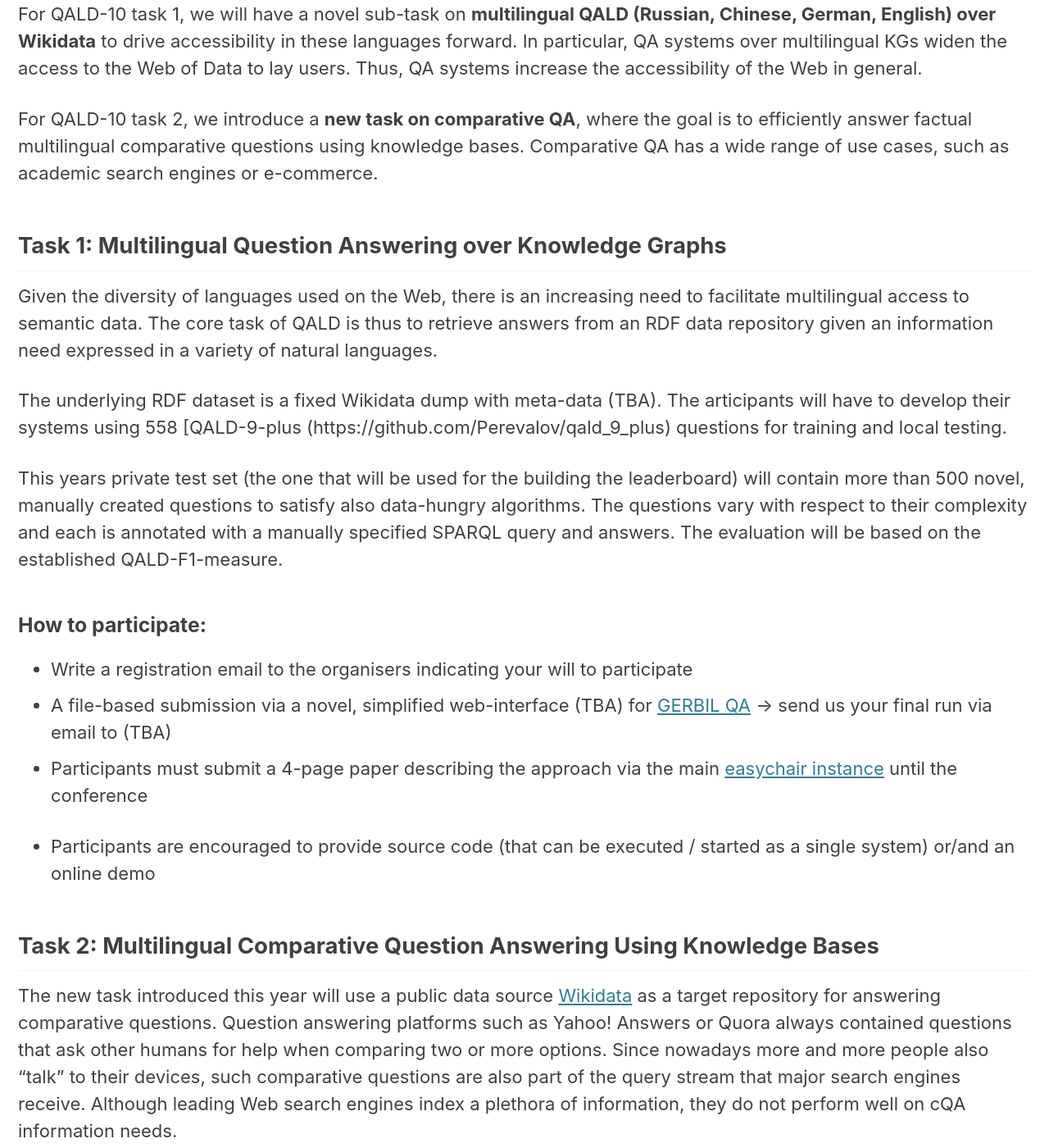
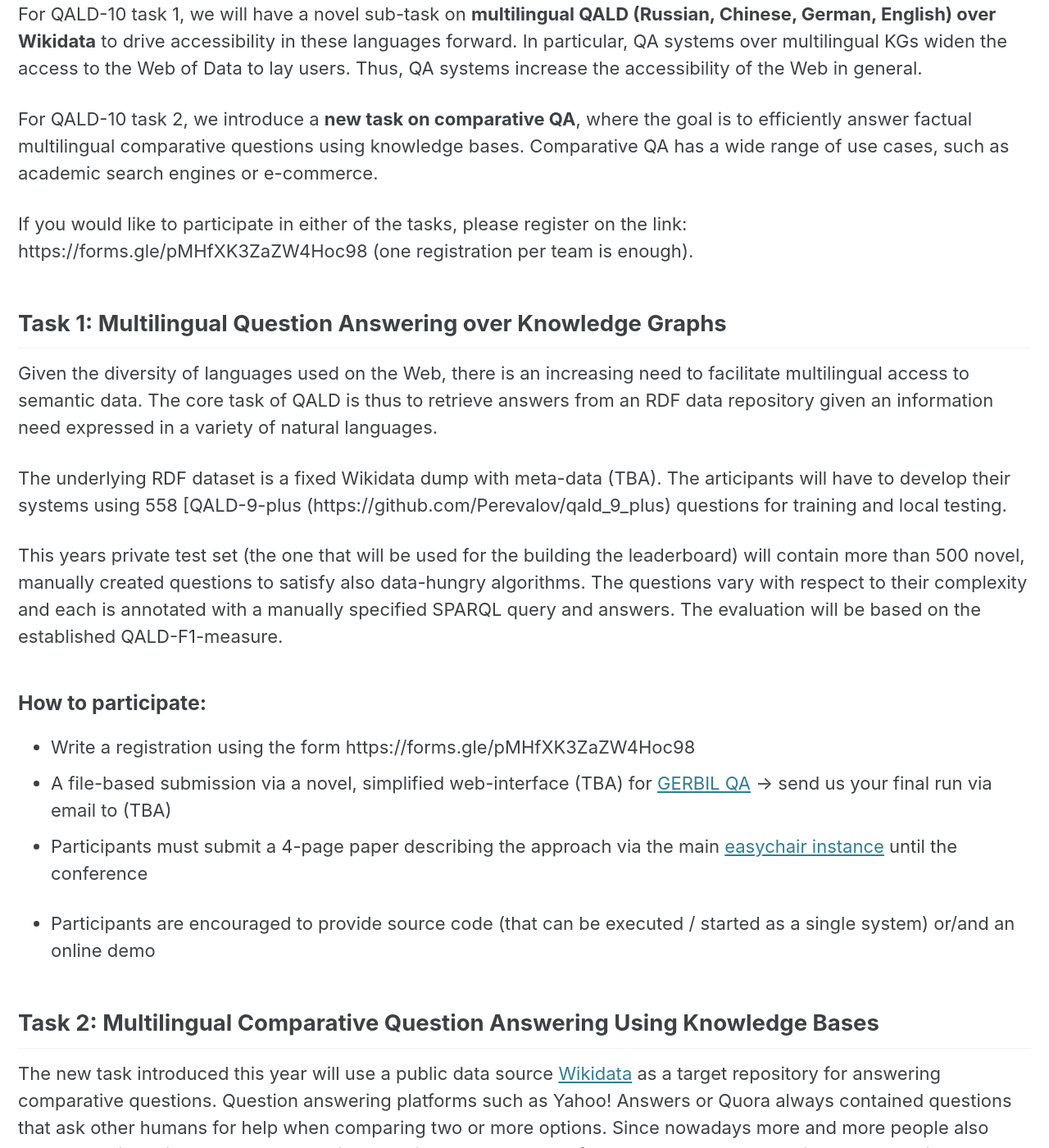
Before and after one commit to semantic-systems/nliwod-workshop, a Jekyll site: the page built from challenge.md, in a window 1280 px wide and 1400 px high, scrolled down 548 px. Shown: the whole window at 82% size. Built offline with Jekyll 4.4.1, drawn with Linux system fonts in a browser that asks for light colours; cached includes are drawn as plain includes; some of the changed text lies outside the part shown.

Commit message:
Update challenge.md

```diff
--- a/challenge.md
+++ b/challenge.md
@@ -13,6 +13,8 @@ For QALD-10 task 1, we will have a novel sub-task on **multilingual QALD (Russia
 
 For QALD-10 task 2, we introduce a **new task on comparative QA**, where the goal is to efficiently answer factual multilingual comparative questions using knowledge bases. Comparative QA has a wide range of use cases, such as academic search engines or e-commerce.
 
+If you would like to participate in either of the tasks, please register on the link: https://forms.gle/pMHfXK3ZaZW4Hoc98 (one registration per team is enough).
+
 ## Task 1: Multilingual Question Answering over Knowledge Graphs
 
 Given the diversity of languages used on the Web, there is an increasing need to facilitate multilingual access to semantic data. The core task of QALD is thus to retrieve answers from an RDF data repository given an information need expressed in a variety of natural languages.
@@ -22,7 +24,7 @@ The underlying RDF dataset is a fixed Wikidata dump with meta-data (TBA). The ar
 This years private test set (the one that will be used for the building the leaderboard) will contain more than 500 novel, manually created questions to satisfy also data-hungry algorithms. The questions vary with respect to their complexity and each is annotated with a manually specified SPARQL query and answers. The evaluation will be based on the established QALD-F1-measure.
 
 ### How to participate:
-* Write a registration email to the organisers indicating your will to participate
+* Write a registration using the form https://forms.gle/pMHfXK3ZaZW4Hoc98
 * A file-based submission via a novel, simplified web-interface (TBA) for [GERBIL QA](https://gerbil-qa.aksw.org/gerbil) -> send us your final run via email to (TBA)
 * Participants must submit a 4-page paper describing the approach via the main [easychair instance](https://easychair.org/conferences/?conf=nliwod7) until the conference
 
@@ -37,6 +39,7 @@ The goal of this task is to directly combine the available facts, opinions using
 
 ## Timeline:
 * Release of initial data – March 1st, 2022
+* Deadline for registration April 19th, 2022
 * Submission system opens April 19th, 2022
 * Submission system closes May 15th, 2022
 * Workshop at ESWC – May 29th, 2022 (09:00AM-12:30PM) = Presentation of Results
```
